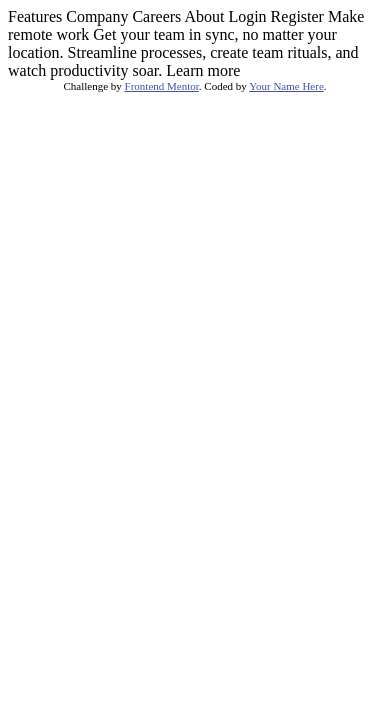
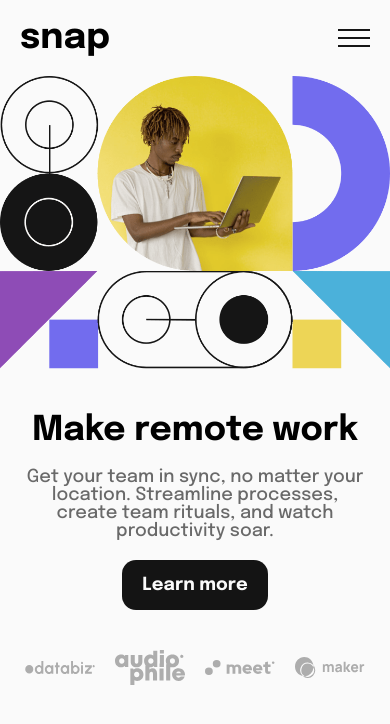
Before and after one commit to terratexX/intro-section-with-dropdown-navigation, a plain HTML site: page index.html in a window 390 px wide. Drawn offline with Linux system fonts and the light colour scheme.

Commit message:
Mobile html and css done

```diff
--- a/index.html
+++ b/index.html
@@ -1,39 +1,36 @@
 <!DOCTYPE html>
 <html lang="en">
+
 <head>
   <meta charset="UTF-8">
-  <meta name="viewport" content="width=device-width, initial-scale=1.0"> <!-- displays site properly based on user's device -->
+  <meta name="viewport" content="width=device-width, initial-scale=1.0">
+  <link rel="icon" type="image/png" sizes="32x32" href="./images/favicon-32x32.png">
+  <link rel="stylesheet" href="style.css">
+  <script src="./script.js" defer></script>
+  <title>Frontend Mentor | Intro section with dropdown navigation</title>
+</head>
 
-  <link rel="icon" type="image/png" sizes="32x32" href="./images/favicon-32x32.png">
+<body>
+  <header>
+    <h1>snap</h1>
+    <img src="./images/icon-menu.svg" alt="">
+  </header>
+  <main>
+    <img src="./images/image-hero-mobile.png" alt="" class="hero-image">
+    <h2>Make remote work</h2>
+    <p>
+      Get your team in sync, no matter your location. Streamline processes,
+      create team rituals, and watch productivity soar.
+    </p>
+    <button>Learn more</button>
+  </main>
+  <footer>
+    <img src="./images/client-databiz.svg" alt="">
+    <img src="./images/client-audiophile.svg" alt="">
+    <img src="./images/client-meet.svg" alt="">
+    <img src="./images/client-maker.svg" alt="">
+  </footer>
 
-  <title>Frontend Mentor | Intro section with dropdown navigation</title>
+</body>
 
-  <!-- Feel free to remove these styles or customise in your own stylesheet 👍 -->
-  <style>
-    .attribution { font-size: 11px; text-align: center; }
-    .attribution a { color: hsl(228, 45%, 44%); }
-  </style>
-</head>
-<body>
-
-  Features
-  Company
-  Careers
-  About
-
-  Login
-  Register
-
-  Make remote work
-
-  Get your team in sync, no matter your location. Streamline processes,
-  create team rituals, and watch productivity soar.
-
-  Learn more
-
-  <div class="attribution">
-    Challenge by <a href="https://www.frontendmentor.io?ref=challenge" target="_blank">Frontend Mentor</a>.
-    Coded by <a href="#">Your Name Here</a>.
-  </div>
-</body>
 </html>
--- /dev/null
+++ b/style.css
@@ -0,0 +1,54 @@
+@import url("https://fonts.googleapis.com/css2?family=Epilogue:wght@500;700&display=swap");
+
+* {
+  font-family: "Epilogue", sans-serif;
+  margin: 0;
+  padding: 0;
+  box-sizing: border-box;
+}
+html {
+  font-size: 18px;
+}
+body {
+  background: hsl(0, 0%, 98%);
+  padding: 20px;
+}
+header {
+  display: flex;
+  justify-content: space-between;
+  align-items: center;
+}
+main {
+  text-align: center;
+}
+.hero-image {
+  margin-left: -20px;
+  margin-top: 20px;
+  max-width: 100vw;
+}
+h2 {
+  margin: 40px 0 20px 0;
+  font-size: 1.9rem;
+}
+main p {
+  color: hsl(0, 0%, 41%);
+}
+main button {
+  font-size: 1rem;
+  font-weight: bold;
+  color: hsl(0, 0%, 98%);
+  background: hsl(0, 0%, 8%);
+  border: none;
+  border-radius: 14px;
+  padding: 16px 20px;
+  margin: 20px 0 40px 0;
+}
+footer {
+  display: flex;
+  justify-content: center;
+  align-items: center;
+  gap: 20px;
+}
+footer img {
+  width: 20%;
+}
```
Also changed, not shown: script.js (added).
